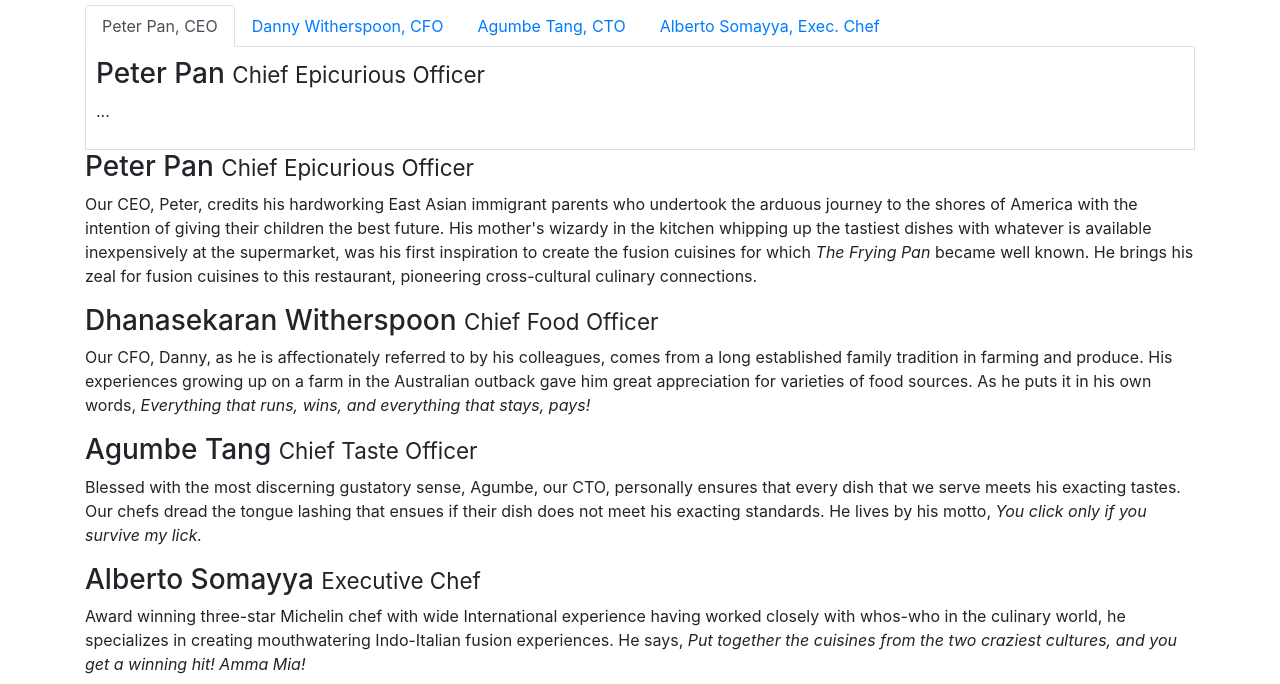
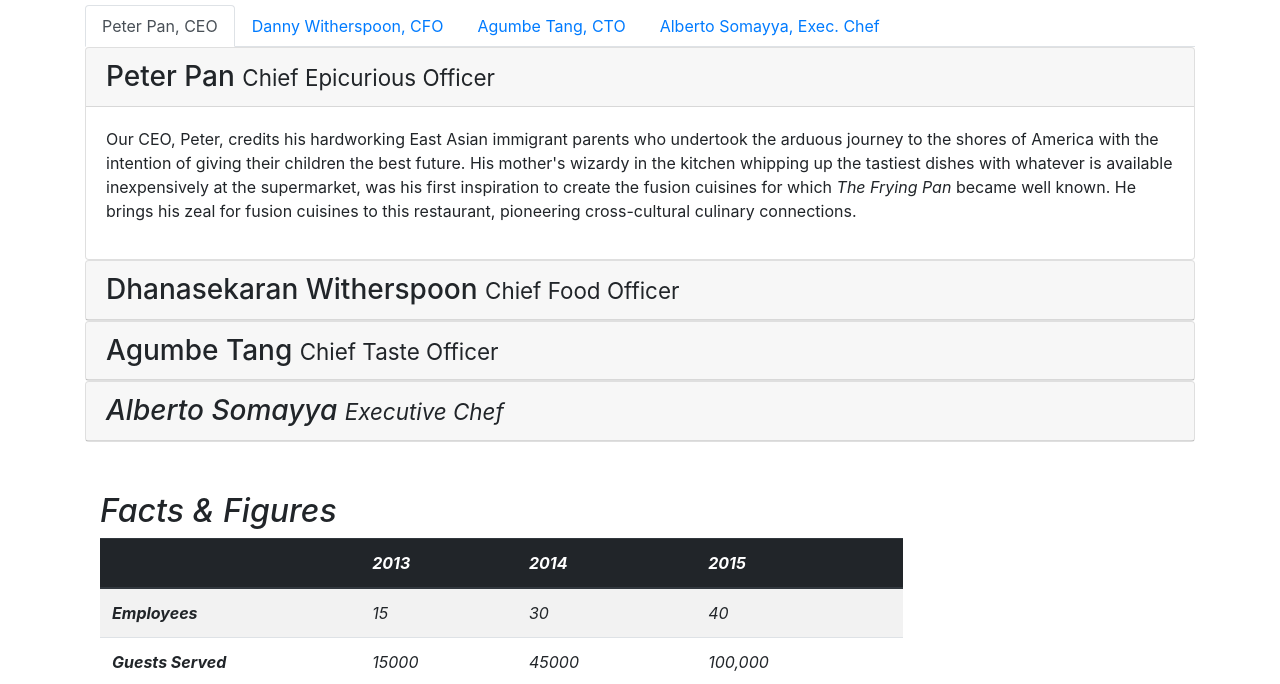
Before and after one commit to QuocKhanh2903/FER201-WEB, a website: page aboutus.html in a window 1280 px wide. Shown: the part 736-1420 px from the top of the page. Drawn offline with nearby package versions, Linux system fonts and the light colour scheme.

Commit message:
Accordion

```diff
--- a/aboutus.html
+++ b/aboutus.html
@@ -89,24 +89,82 @@
                     </li>
                 </ul>
 
-                <div class="tab-content">
-                    <div role="tabpanel" class="tab-pane fade show active" id="peter">
-                        <h3>Peter Pan <small>Chief Epicurious Officer</small></h3>
-                        <p> ... </p>
+                <div id="accordion">
+                    <div class="card">
+                        <div class="card-header" role="tab" id="peterhead">
+                        <h3 class="mb-0">
+                            <a data-toggle="collapse" data-target="#peter">
+                            Peter Pan <small>Chief Epicurious Officer</small>
+                            </a>
+                        </h3>
+                        </div>
+                        <div class="collapse show" id="peter" data-parent="#accordion">
+                            <div class="card-body">
+                                <p class="d-none d-sm-block">Our CEO, Peter, credits his hardworking East Asian immigrant parents who undertook the arduous journey to the shores of America with the intention of giving their children the best future. His mother's wizardy in the kitchen whipping up the tastiest dishes with whatever is available inexpensively at the supermarket, was his first inspiration to create the fusion cuisines for which <em>The Frying Pan</em> became well known. He brings his zeal for fusion cuisines to this restaurant, pioneering cross-cultural culinary connections.</p>
+                            </div>
+                        </div>
                     </div>
 
                 </div>
 
 
+                <div class="card">
+                    <div class="card-header" role="tab" id="dannyhead">
+                        <h3 class="mb-0">
+                            <a class="collapsed" data-toggle="collapse" data-target="#danny">
+                                Dhanasekaran Witherspoon <small>Chief Food Officer</small>
+                            </a>
+                         </h3>
+                    </div>
+                    <div class="collapse" id="danny" data-parent="#accordion">
+                        <div class="card-body">
+                            <p class="d-none d-sm-block">Our CFO, Danny, as he is affectionately referred to by his colleagues, comes from a long established family tradition in farming and produce. His experiences growing up on a farm in the Australian outback gave him great appreciation for varieties of food sources. As he puts it in his own words, Everything that runs, wins, and everything that stays, pays!</em></p>
+                        </div>
+                    </div>
+                </div>
 
-                <h3>Peter Pan <small>Chief Epicurious Officer</small></h3>
+                <div class="card">
+                    <div class="card-header" role="tab" id="agumbehead">
+                        <h3 class="mb-0">
+                            <a class="collapsed" data-toggle="collapse" data-target="#agumbe">
+                                Agumbe Tang <small>Chief Taste Officer</small>
+                            </a>
+                        </h3>
+                    </div>
+                    <div class="collapse" id="agumbe" data-parent="#accordion">
+                        <div class="card-body">
+                            <p class="d-none d-sm-block">Blessed with the most discerning gustatory sense, Agumbe, our CTO, personally ensures that every dish that we serve meets his exacting tastes. Our chefs dread the tongue lashing that ensues if their dish does not meet his exacting standards. He lives by his motto, <em>You click only if you survive my lick.</p>
+                        </div>
+                    </div>
+                </div>
+
+                <div class="card">
+                    <div class="card-header" role="tab" id="albertohead">
+                        <h3 class="mb-0">
+                            <a class="collapsed" data-toggle="collapse" data-target="#alberto">
+                                Alberto Somayya <small>Executive Chef</small>
+                            </a>
+                        </h3>
+                    </div>
+                    <div class="collapse" id="alberto" data-parent="#accordion">
+                        <div class="card-body">
+                            <p class="d-none d-sm-block">Award winning three-star Michelin chef with wide International experience having worked closely with whos-who in the culinary world, he specializes in creating mouthwatering Indo-Italian fusion experiences. He says, <em>Put together the cuisines from the two craziest cultures, and you get a winning hit! Amma Mia!</em></p>
+                        </div>
+                    </div>
+                </div>
+
+
+
+
+
+                <!-- <h3>Peter Pan <small>Chief Epicurious Officer</small></h3>
                 <p>Our CEO, Peter, credits his hardworking East Asian immigrant parents who undertook the arduous journey to the shores of America with the intention of giving their children the best future. His mother's wizardy in the kitchen whipping up the tastiest dishes with whatever is available inexpensively at the supermarket, was his first inspiration to create the fusion cuisines for which <em>The Frying Pan</em> became well known. He brings his zeal for fusion cuisines to this restaurant, pioneering cross-cultural culinary connections.</p>
                 <h3>Dhanasekaran Witherspoon <small>Chief Food Officer</small></h3>
                 <p>Our CFO, Danny, as he is affectionately referred to by his colleagues, comes from a long established family tradition in farming and produce. His experiences growing up on a farm in the Australian outback gave him great appreciation for varieties of food sources. As he puts it in his own words, <em>Everything that runs, wins, and everything that stays, pays!</em></p>
                 <h3>Agumbe Tang <small>Chief Taste Officer</small></h3>
                 <p>Blessed with the most discerning gustatory sense, Agumbe, our CTO, personally ensures that every dish that we serve meets his exacting tastes. Our chefs dread the tongue lashing that ensues if their dish does not meet his exacting standards. He lives by his motto, <em>You click only if you survive my lick.</em></p>
                 <h3>Alberto Somayya <small>Executive Chef</small></h3>
-                <p>Award winning three-star Michelin chef with wide International experience having worked closely with whos-who in the culinary world, he specializes in creating mouthwatering Indo-Italian fusion experiences. He says, <em>Put together the cuisines from the two craziest cultures, and you get a winning hit! Amma Mia!</em></p>
+                <p>Award winning three-star Michelin chef with wide International experience having worked closely with whos-who in the culinary world, he specializes in creating mouthwatering Indo-Italian fusion experiences. He says, <em>Put together the cuisines from the two craziest cultures, and you get a winning hit! Amma Mia!</em></p> -->
             </div>
 
             <div class="row row-content">
```
